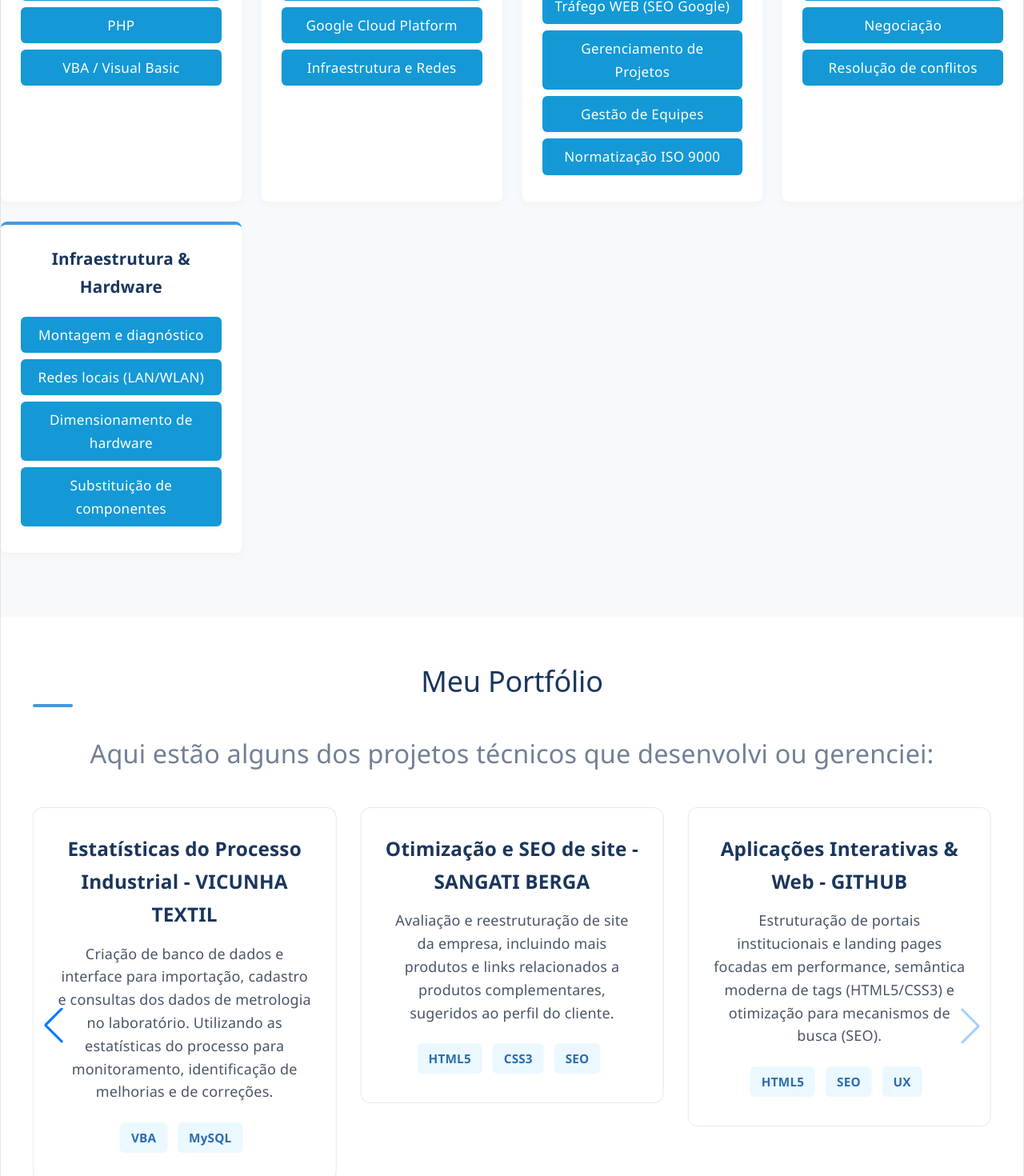
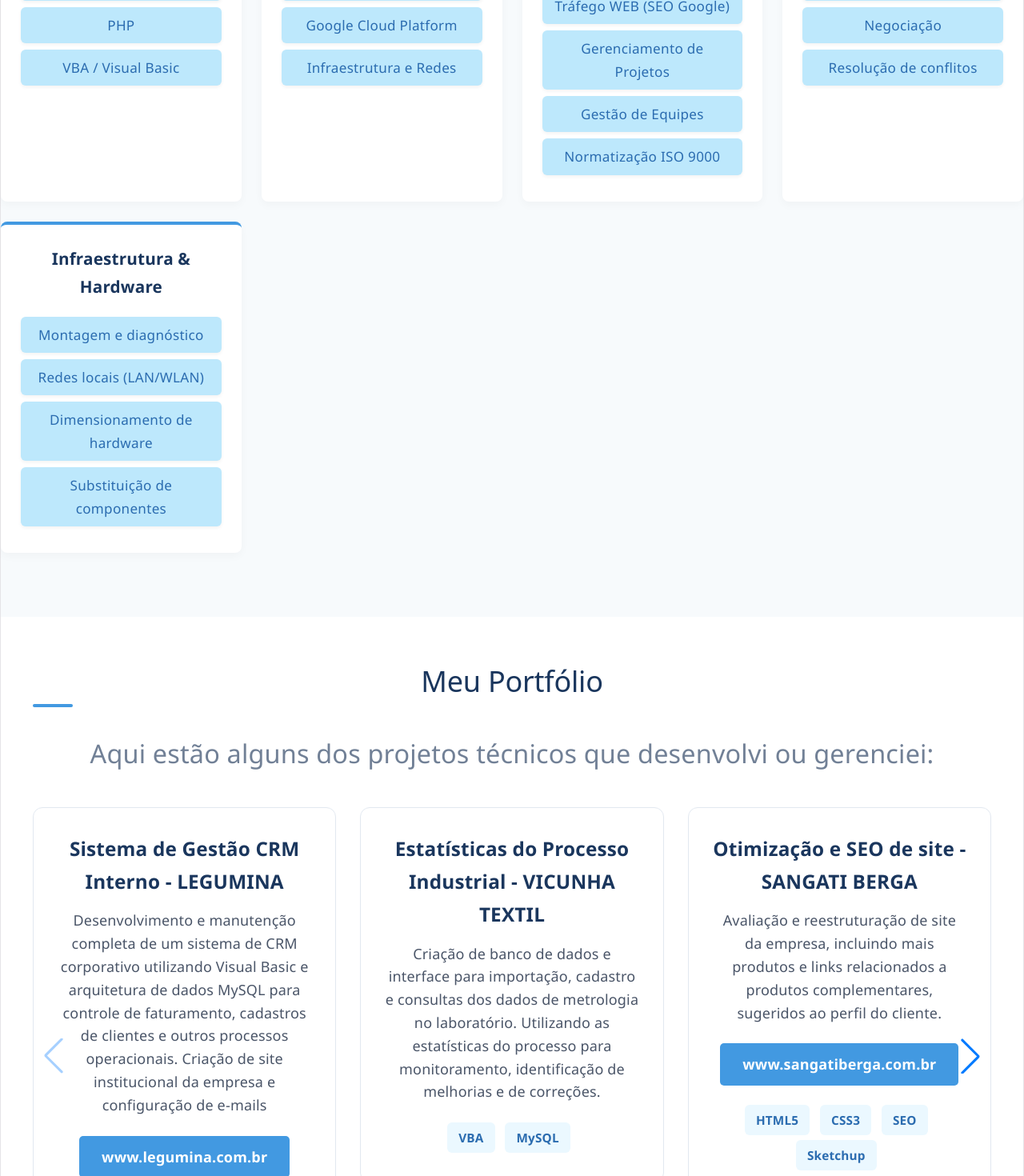
Before and after one commit to Mlaantonio/Mario-Luis-Alves-Antonio, a React (Vite) app: page / in a window 1280 px wide. Shown: the part 1660-3130 px from the top of the page at 80% size. Built offline with nearby package versions, Linux system fonts and the light colour scheme.

Commit message:
feat: colocado novos projetos, links e alterado cor das tags.

```diff
--- a/src/App.css
+++ b/src/App.css
@@ -316,8 +316,8 @@ h2::after {
 
 .skills-buttons-list li {
     display: block;
-    background-color: #1499d6; /* O tom de azul vivo dos botões anexados */
-    color: #ffffff;
+    background-color: #bde8fc; /* O tom de azul vivo dos botões anexados */
+    color: #2b6cb0;
     text-align: center;
     padding: 8px 15px;
     margin-bottom: 8px;
--- a/src/App.jsx
+++ b/src/App.jsx
@@ -68,7 +68,9 @@ const translations = {
     proj4Title: "Aplicações Interativas & Web - GITHUB",
     proj4Desc: "Estruturação de portais institucionais e landing pages focadas em performance, semântica moderna de tags (HTML5/CSS3) e otimização para mecanismos de busca (SEO).",
     proj5Title: "Infraestrutura Ágil em Nuvem - GOOGLE PLATFORM",
-    proj5Desc: "Implementação e configuração de ambientes de desenvolvimento, redes seguras e balanceamento de carga utilizando a infraestrutura do Google Cloud Platform.",
+    proj5Desc: "Implementação e configuração de ambientes de desenvolvimento, redes seguras e balanceamento de carga utilizando a infraestrutura do laboratório Google Cloud Platform.",
+    proj6Title: "MarioPlay PRO - Hub de Jogos com React",
+    proj6Desc: "Desenvolvimento e implantação de um portal moderno de jogos web, migrando componentes interativos como Bingo e Jogo da Forca para Next.js para praticar habilidades avançadas em React, roteamento e arquitetura frontend responsiva.",
 // CATEGORIAS DE CONTATO
     contactTitle: "Contato",
     contactSubtitle: "Estou em busca de novos desafios. Vamos conversar sobre tecnologia ou oportunidades de projetos?",
@@ -129,7 +131,9 @@ const translations = {
     proj4Title: "Interactive & Web Applications - GITHUB",
     proj4Desc: "Structuring institutional portals and landing pages focused on high performance, modern tag semantics (HTML5/CSS3), and Search Engine Optimization (SEO).",
     proj5Title: "Agile Cloud Infrastructure - GOOGLE PLATFORM",
-    proj5Desc: "Implementation and configuration of development environments, secure networks, and load balancing using the Google Cloud Platform infrastructure.",
+    proj5Desc: "Implementation and configuration of development environments, secure networks, and load balancing using the Google Cloud Platform infrastructure laboratory.",
+    proj6Title: "MarioPlay PRO - React Gaming Hub",
+    proj6Desc: "Development and deployment of a modern web gaming hub, migrating interactive components like Bingo and Hangman to Next.js to practice advanced React skills, routing, and responsive frontend architecture.",
 // Seção contato
     contactTitle: "Contact",
     contactSubtitle: "I am looking for new challenges. Let's talk about technology or project opportunities?",
@@ -300,7 +304,7 @@ export default function App() {
           spaceBetween={30}                            // Espaço de 30px entre os cards
           navigation={true}                            // Setas de navegação nas laterais
           pagination={{ clickable: true }}             // Pontinhos de paginação embaixo
-          autoplay={{ delay: 5000, disableOnInteraction: false }} // Passa sozinho a cada 5s
+          autoplay={{ delay: 15000, disableOnInteraction: false }} // Passa sozinho a cada 5s
           className="portfolio-swiper"
           breakpoints={{
             // Configurações de responsividade (Mobile / Tablet / PC)
@@ -315,6 +319,7 @@ export default function App() {
               <div className="card-body">
                 <h3>{t.proj1Title}</h3>
                 <p>{t.proj1Desc}</p>
+                <p><a href="https://www.legumina.com.br" target="_blank" rel="noopener noreferrer" className="btn-primary">www.legumina.com.br</a></p>
                 <span className="badge">VBA</span> <span className="badge">MySQL</span>
               </div>
             </div>
@@ -337,21 +342,48 @@ export default function App() {
               <div className="card-body">
                 <h3>{t.proj3Title}</h3>
                 <p>{t.proj3Desc}</p>
-                <span className="badge">HTML5</span> <span className="badge">CSS3</span> <span className="badge">SEO</span>
+                <p><a href="https://www.sangatiberga.com.br" target="_blank" rel="noopener noreferrer" className="btn-primary">www.sangatiberga.com.br</a></p>
+                <span className="badge">HTML5</span> <span className="badge">CSS3</span> <span className="badge">SEO</span> <span className="badge">Sketchup</span>
               </div>
             </div>
           </SwiperSlide>
 
-          {/* Projeto 4 (O novo projeto agora entra em uma aba própria na mesma linha!) */}
+          {/* Projeto 4 */}
           <SwiperSlide>
             <div className="portfolio-card">
               <div className="card-body">
                 <h3>{t.proj4Title}</h3>
                 <p>{t.proj4Desc}</p>
+                <p><a href="https://github.com/Mlaantonio" target="_blank" rel="noopener noreferrer" className="btn-primary">github.com</a></p>
                 <span className="badge">HTML5</span> <span className="badge">SEO</span> <span className="badge">UX</span>
               </div>
             </div>
           </SwiperSlide>
+
+          {/* Projeto 5 */}
+          <SwiperSlide>
+            <div className="portfolio-card">
+              <div className="card-body">
+                <h3>{t.proj5Title}</h3>
+                <p>{t.proj5Desc}</p>
+                <p><a href="https://www.credly.com/users/mario-luis-alves-antonio" target="_blank" rel="noopener noreferrer" className="btn-primary">credly.com</a></p>
+                <span className="badge">GoogleCloud</span> <span className="badge">GCP</span> <span className="badge">CloudComputing</span> <span className="badge">DevOps</span>
+              </div>
+            </div>
+          </SwiperSlide>
+
+          {/* Projeto 6 */}
+          <SwiperSlide>
+            <div className="portfolio-card">
+              <div className="card-body">
+                <h3>{t.proj6Title}</h3>
+                <p>{t.proj6Desc}</p>
+                <p><a href="https://marioplay.vercel.app" target="_blank" rel="noopener noreferrer" className="btn-primary">marioplay.vercel.app</a></p>
+                <span className="badge">React</span> <span className="badge">Next.js</span> <span className="badge">MongoDB</span> <span className="badge">NoSQL</span> <span className="badge">Backend Integration</span>
+              </div>
+            </div>
+          </SwiperSlide>
+
         </Swiper>
       </section>
 
```
